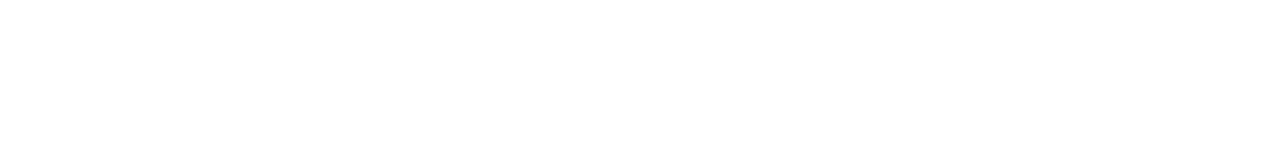
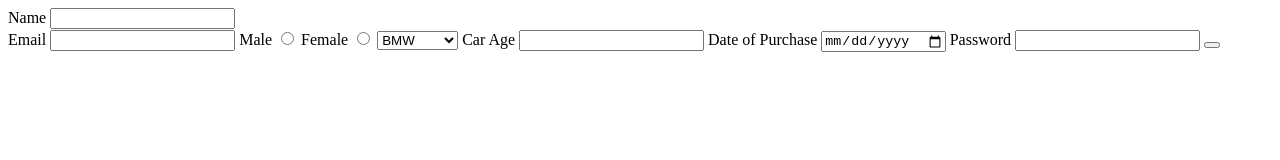
Before and after one commit to acciojob/car-insurance-form-Abhishek25052000, a website: page main.html in a window 1280 px wide. Drawn offline with Linux system fonts and the light colour scheme.

Commit message:
created a submission

```diff
--- a/main.html
+++ b/main.html
@@ -1,16 +1,32 @@
 <!DOCTYPE html>
-
-<html>
-
-<head>
-	<link rel="stylesheet" href="styles.css">
-</head>
-
-<body>
-	<!-- the entire body must be written by student -->
-    <script type="text/javascript" src="./script.js">
-</script>
-
-</body>
-
+<html lang="en">
+	<head>
+		<meta charset="utf-8">
+		<meta name="viewport" content="width=device-width, initial-scale=1.0">
+		<title>Document</title>
+	</head>
+	<body>
+		<form method="post">
+			<label for="name">Name</label>
+			<input type="text" id="name" required><br>
+			<label for="email">Email</label>
+			<input type="email" id="email" required>
+			<label>Male</label>
+			<input type="radio" required>
+			<label>Female</label>
+			<input type="radio" required>
+			<select id="cars">
+				<option>BMW</option>
+				<option>Audi</option>
+				<option>Mercedez</option>
+			</select>
+			<label for="carage">Car Age</label>
+			<input type="number" id="carage" required>
+			<label for="dop">Date of Purchase</label>
+			<input type="date" id="dop" required>
+			<label for="password">Password</label>
+			<input type="password" id="password" required>
+			<button type="submit" value="Submit">
+		</form>
+	</body>
 </html>
```
